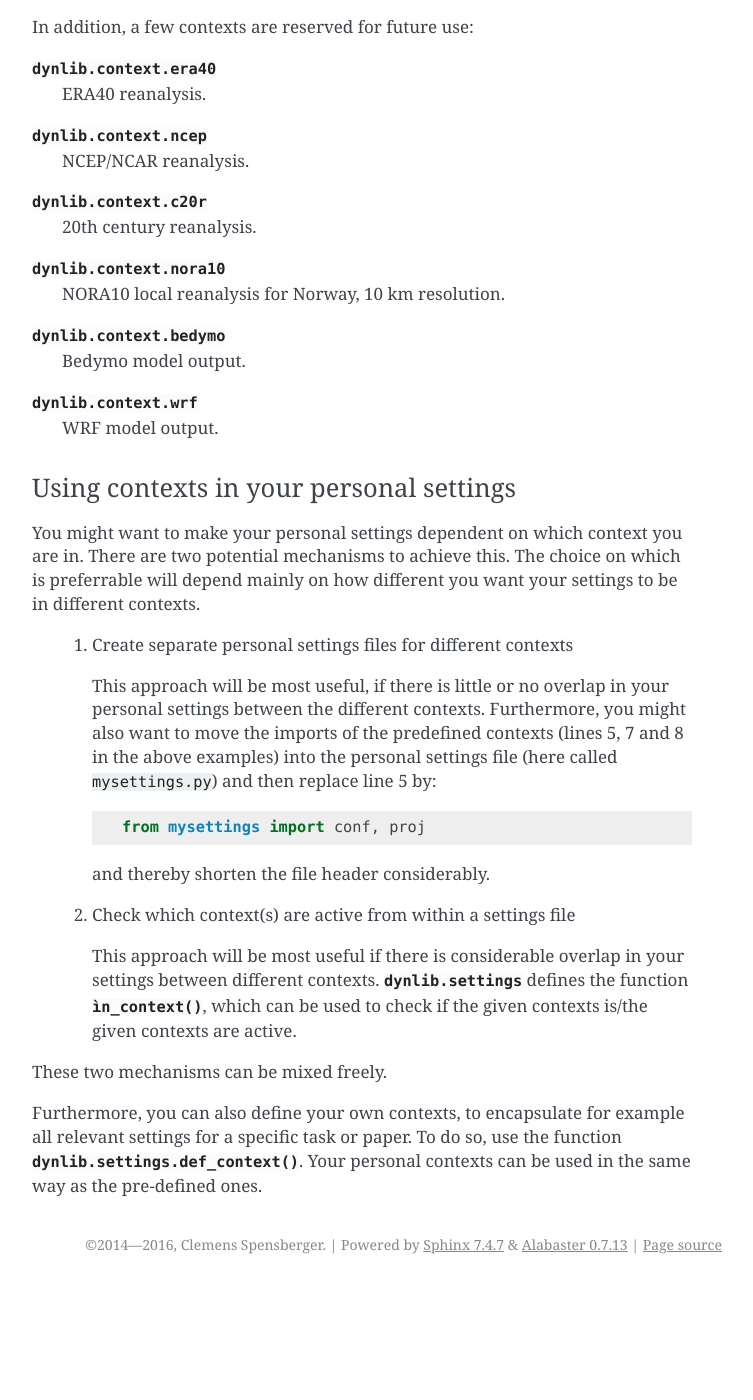
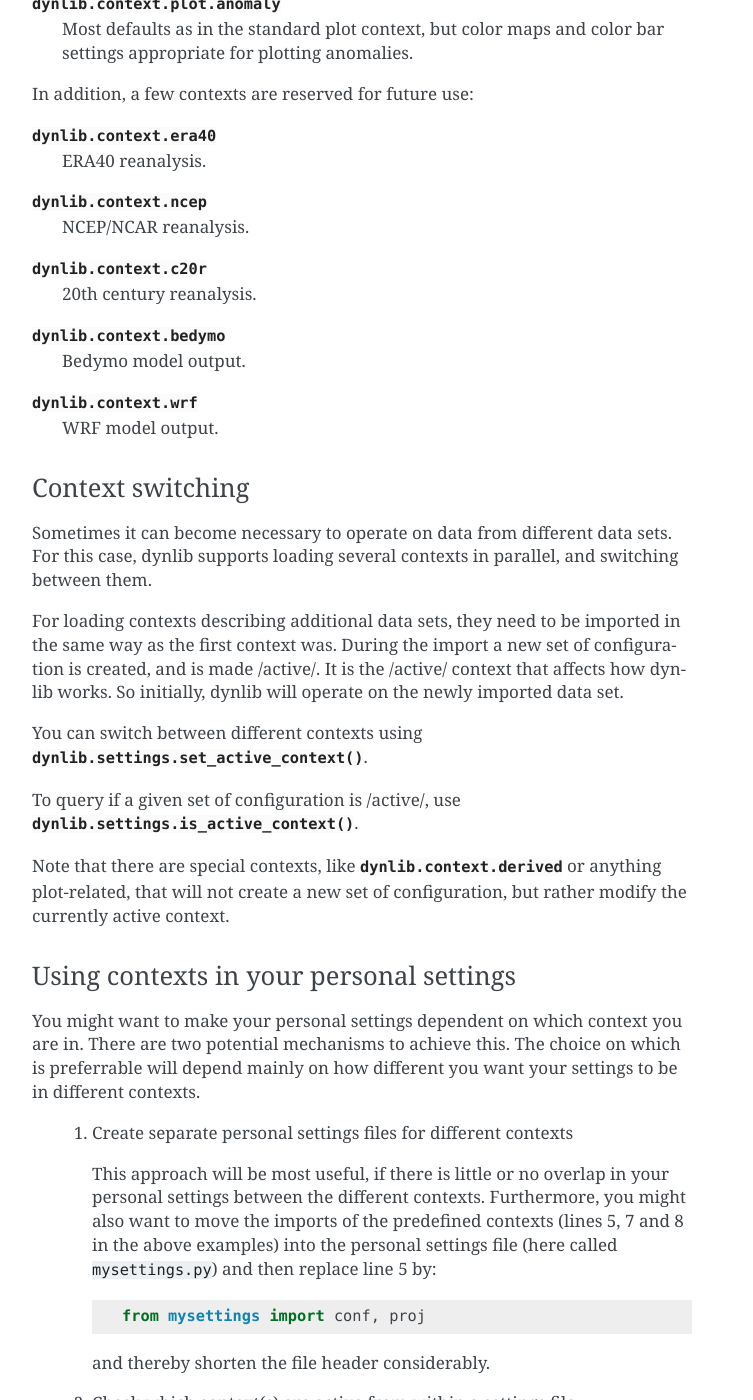
Before and after one commit to weathermanbarnes/wxlib, a Sphinx documentation site: the page built from doc/source/basic.rst, in a window 1280 px wide and 1400 px high, scrolled down 4090 px. Shown: the whole window, without its empty margins (388-1141 px from the left). Built offline with Sphinx 7.4.7, drawn with Linux system fonts in a browser that asks for light colours; the version number could not be read and is left out; before the commit the page ends 5374 px from its top, so only the background shows below that; some of the changed text lies outside the part shown.

Commit message:
Added docu for context switches to the intro to dynlib's concepts

```diff
--- a/doc/source/basic.rst
+++ b/doc/source/basic.rst
@@ -150,6 +150,8 @@ Currently, the following contexts exist:
    ECWMF forecast archive for the last 2 weeks or so. Currently contains only the deterministic forecast at 0.5° resolution.
 :mod:`dynlib.context.metno_fc`
    AROME2.5 forecast archive for the last 2 weeks or so. 2.5 km resolution covering most of Scandinavia.
+:mod:`dynlib.context.nora10`
+   NORA10 local reanalysis for Norway, 10 km resolution.
 :mod:`dynlib.context.derived`
    Variable definitions for all diagnostics and detected features available in dynlib.
 
@@ -171,12 +173,31 @@ In addition, a few contexts are reserved for future use:
    NCEP/NCAR reanalysis.
 :mod:`dynlib.context.c20r`
    20th century reanalysis.
-:mod:`dynlib.context.nora10`
-   NORA10 local reanalysis for Norway, 10 km resolution.
 :mod:`dynlib.context.bedymo`
    Bedymo model output.
 :mod:`dynlib.context.wrf`
    WRF model output.
+
+
+Context switching
+"""""""""""""""""
+
+Sometimes it can become necessary to operate on data from different data sets. For this case,
+dynlib supports loading several contexts in parallel, and switching between them.
+
+For loading contexts describing additional data sets, they need to be imported in the same way as
+the first context was. During the import a new set of configuration is created, and is made
+/active/. It is the /active/ context that affects how dynlib works. So initially, dynlib will
+operate on the newly imported data set.
+
+You can switch between different contexts using
+:meth:`dynlib.settings.set_active_context`.
+
+To query if a given set of configuration is /active/, use
+:meth:`dynlib.settings.is_active_context`.
+
+Note that there are special contexts, like :mod:`dynlib.context.derived` or anything plot-related,
+that will not create a new set of configuration, but rather modify the currently active context.
 
 
 Using contexts in your personal settings
```
